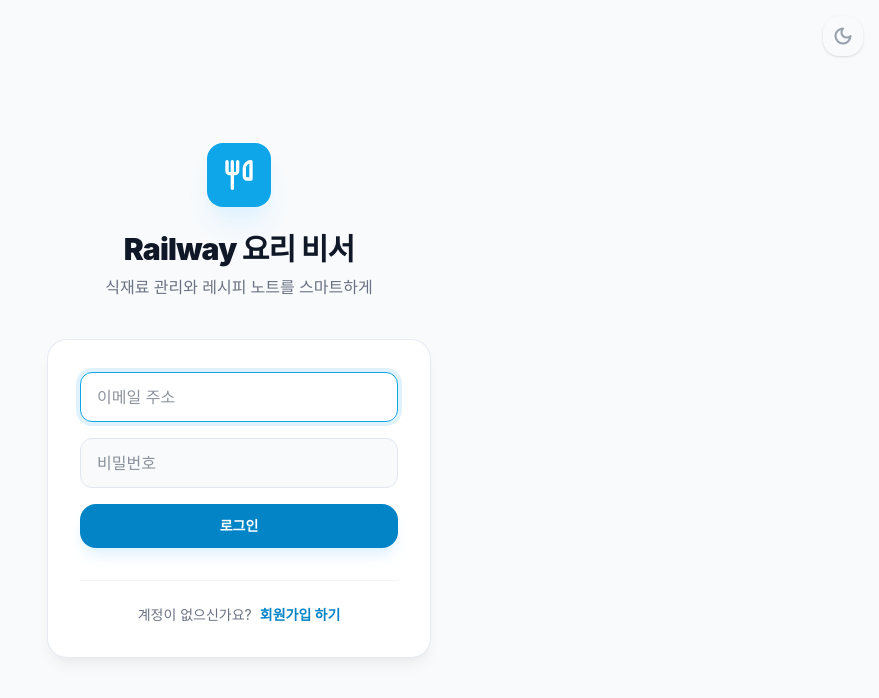
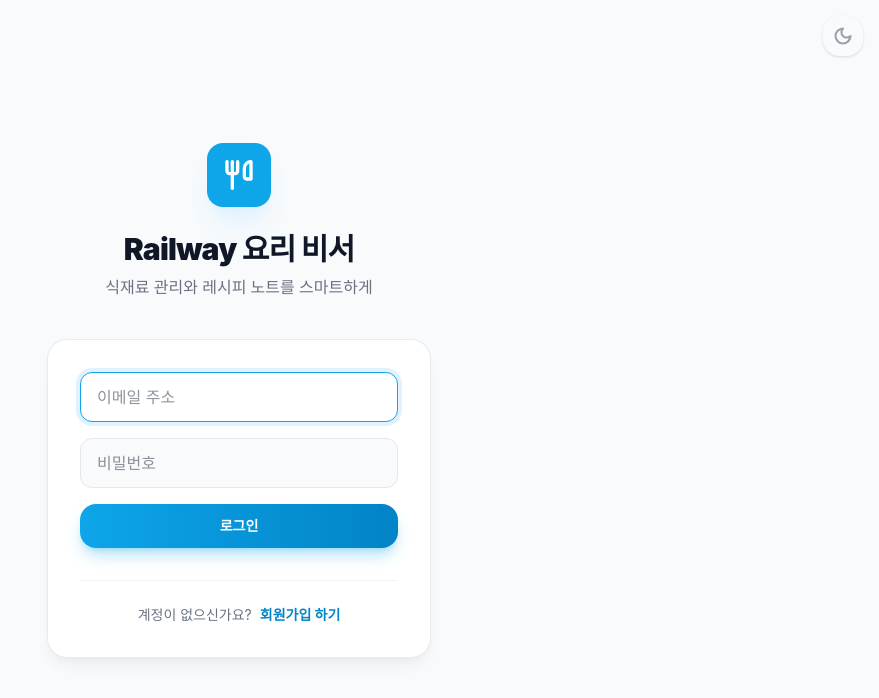
Before and after one commit to KimHakLae/railway-sample-app, a React app in the folder frontend/: page / in a window 1280 px wide. Shown: the top 698 px of the page, without its empty margins (401-1280 px from the left). Built offline with nearby package versions, Linux system fonts and the light colour scheme; no server answers; the HTML template or start-up script is replaced by a standard one.

Commit message:
fix: Tailwind v4 다크 모드 로컬 매크로 적용 및 auth 버튼 그라데이션 UI 보완

```diff
--- a/frontend/src/components/auth/LoginForm.tsx
+++ b/frontend/src/components/auth/LoginForm.tsx
@@ -60,15 +60,16 @@ export default function LoginForm() {
       <button
         className="
           w-full
-          !bg-brand-600
-          hover:!bg-brand-700
+          bg-gradient-to-r from-brand-500 to-brand-600
+          hover:from-brand-600 hover:to-brand-700
+          dark:from-brand-600 dark:to-brand-700
+          dark:hover:from-brand-500 dark:hover:to-brand-600
           text-white
           py-3 rounded-2xl
-          font-black
-          text-sm
-          shadow-lg shadow-brand-100
-          dark:shadow-none
-          transition-all
+          font-black text-sm
+          shadow-lg shadow-brand-500/30
+          dark:shadow-brand-900/40
+          transition-all duration-300
           active:scale-[0.98]
         "
       >
--- a/frontend/src/components/auth/RegisterForm.tsx
+++ b/frontend/src/components/auth/RegisterForm.tsx
@@ -60,15 +60,16 @@ export default function RegisterForm() {
       <button
         className="
           w-full
-          !bg-brand-600
-          hover:!bg-brand-700
+          bg-gradient-to-r from-brand-500 to-brand-600
+          hover:from-brand-600 hover:to-brand-700
+          dark:from-brand-600 dark:to-brand-700
+          dark:hover:from-brand-500 dark:hover:to-brand-600
           text-white
           py-3 rounded-2xl
-          font-black
-          text-sm
-          shadow-lg shadow-brand-100
-          dark:shadow-none
-          transition-all
+          font-black text-sm
+          shadow-lg shadow-brand-500/30
+          dark:shadow-brand-900/40
+          transition-all duration-300
           active:scale-[0.98]
         "
       >
--- a/frontend/src/index.css
+++ b/frontend/src/index.css
@@ -1,6 +1,7 @@
 @import "tailwindcss";
 
-@theme {
+/* Tailwind v4 Explicit Dark Mode Selector */
+@custom-variant dark (&:is(.dark *));@theme {
   --color-brand-50: #f0f9ff;
   --color-brand-100: #e0f2fe;
   --color-brand-500: #0ea5e9;
```
